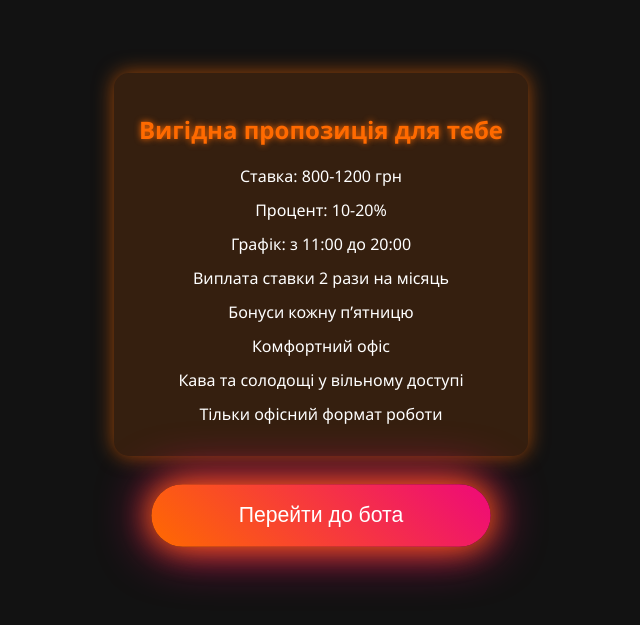
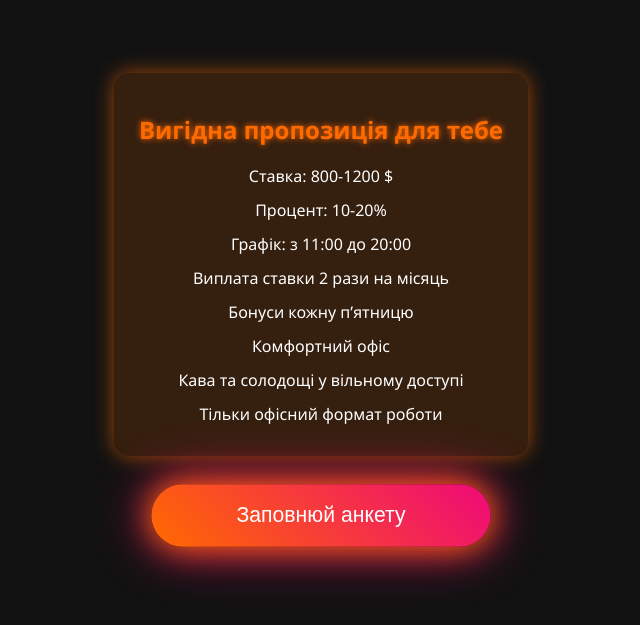
Before and after one commit to LvivOfficeBot/telegram-landing, a plain HTML site: page index.html in a window 1280 px wide. Shown: the part 111-736 px from the top of the page, without its empty margins (319-959 px from the left). Drawn offline with Linux system fonts and the light colour scheme.

Commit message:
Update index.html

```diff
--- a/index.html
+++ b/index.html
@@ -100,7 +100,7 @@
 <div class="offer-container">
   <h2>Вигідна пропозиція для тебе</h2>
   <ul class="offer-list">
-    <li>Ставка: 800-1200 грн</li>
+    <li>Ставка: 800-1200 $</li>
     <li>Процент: 10-20%</li>
     <li>Графік: з 11:00 до 20:00</li>
     <li>Виплата ставки 2 рази на місяць</li>
@@ -112,7 +112,7 @@
 </div>
 
 <button class="pulse-button" onclick="location.href='https://t.me/office_lv_hr_bot'">
-  Перейти до бота
+  Заповнюй анкету
 </button>
 
 </body>
```
